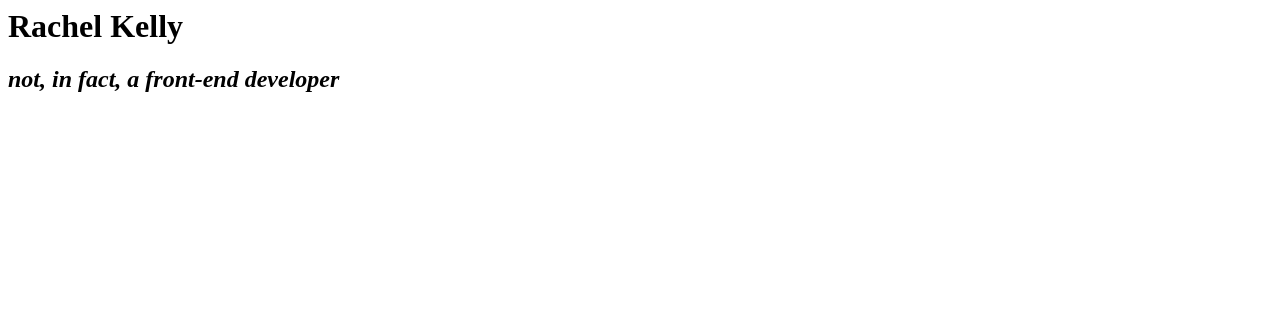
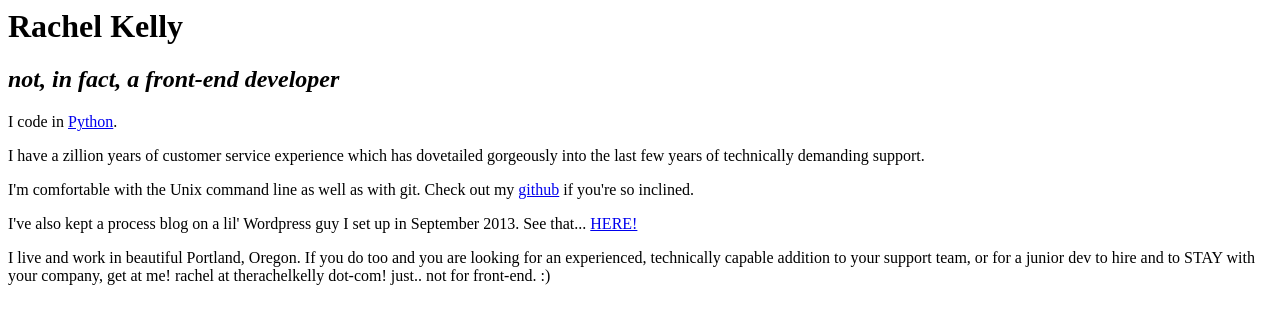
Before and after one commit to rachelkelly/site, a plain HTML site: page therachelkelly.com/index.html in a window 1280 px wide. Drawn offline with Linux system fonts and the light colour scheme.

Commit message:
trying to get back to prev draft

```diff
--- a/therachelkelly.com/index.html
+++ b/therachelkelly.com/index.html
@@ -2,3 +2,33 @@
 
 <h1>Rachel Kelly</h1>
 <h2><em>not, in fact, a front-end developer</em></h2>
+
+<p>
+I code in <a href="http://www.python.org">Python</a>.
+</p>
+
+<p>
+I have a zillion years of customer service experience which has
+dovetailed gorgeously into the last few years of technically demanding
+support.
+</p>
+
+<p>
+I'm comfortable with the Unix command line as well as with git.  Check
+out my <a href="http://www.github.com/rachelkelly">github</a> if you're
+so inclined.
+</p>
+
+<p>
+I've also kept a process blog on a lil' Wordpress guy I set up in
+September 2013.  See that... <a
+href="http://rachellearnstocode.wordpress.com">HERE!</a>
+</p>
+
+<p>
+I live and work in beautiful Portland, Oregon.  If you do too and you
+are looking for an experienced, technically capable addition to your
+support team, or for a junior dev to hire and to STAY with your company,
+get at me!  rachel at therachelkelly dot-com!  just.. not for front-end.
+:)
+</p>
```
